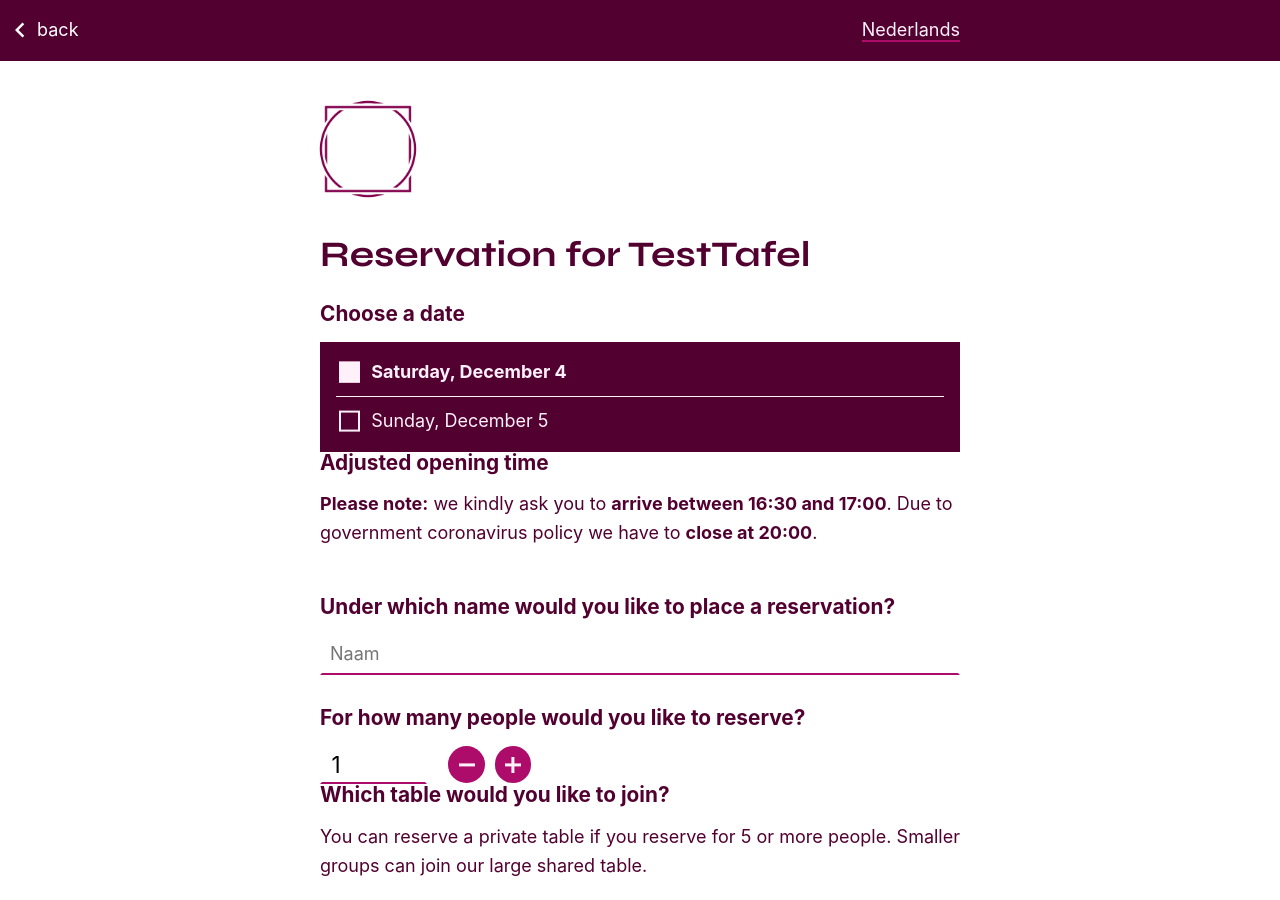
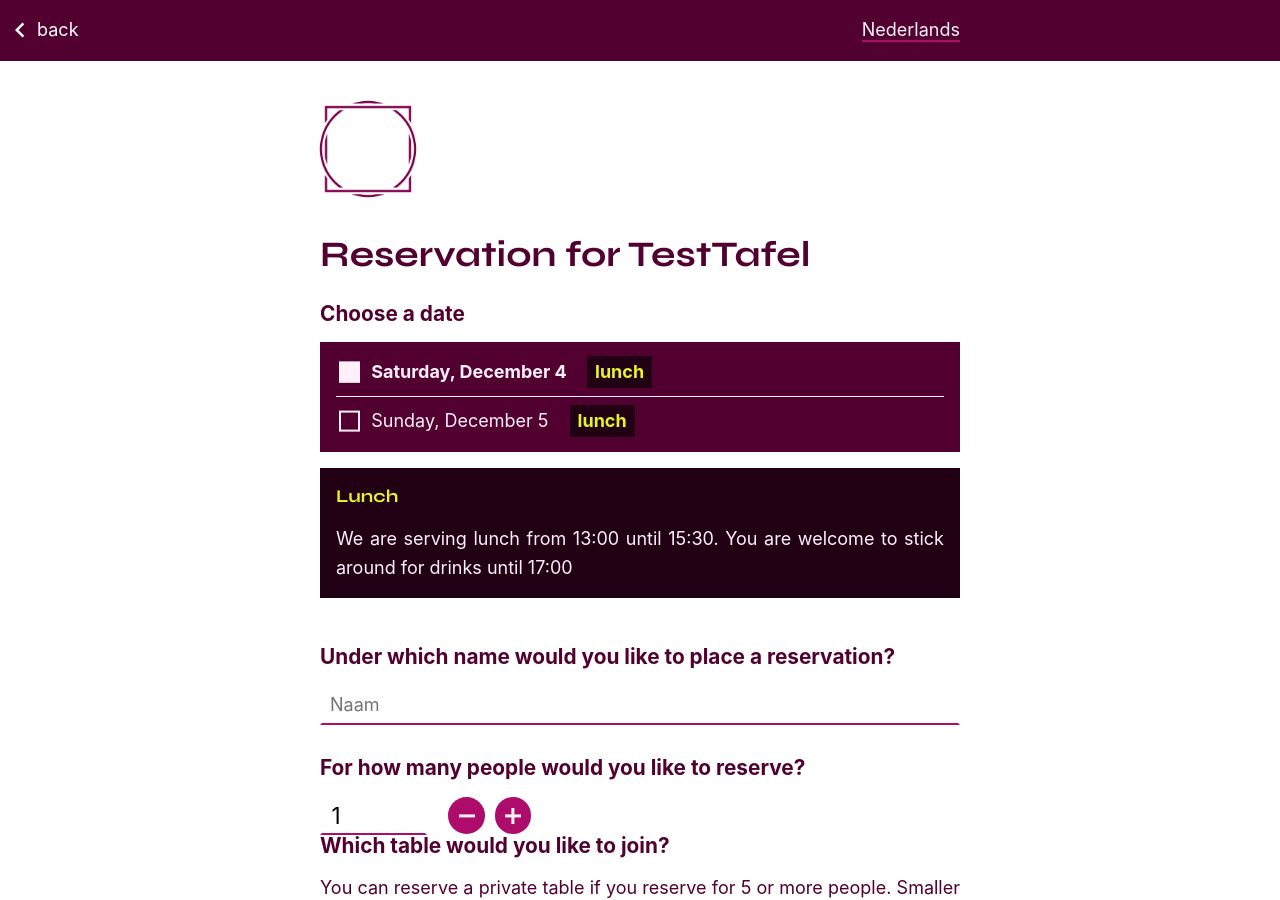
Before and after one commit to decoalitie/desering.org, a Jekyll site: the page built from en/testtafel/reservation.html, in a window 1280 px wide and 900 px high. Built offline with Jekyll 4.4.1, drawn with Linux system fonts in a browser that asks for light colours; some web fonts are replaced.

Commit message:
Change hours and days for TestTafel

```diff
--- a/_data/testtafel-specials.yml
+++ b/_data/testtafel-specials.yml
@@ -8,3 +8,8 @@
   description:
     en: This night we will be joined by a former professional barman and a cocktail guru! They will provide you with some special cocktails at our bar. We will also offer a cocktail pairing with the menu.
     nl: Voor deze avond hebben we de hulp ingeschakeld van een voormalig professioneel barman en een cocktail guru! Zij zullen jullie aan de bar voorzien van een aantal speciale cocktails. Ook bieden wij bij het menu een cocktail pairing aan.
+lunch:
+  name: Lunch
+  description:
+    en: We are serving lunch from 13:00 until 15:30. You are welcome to stick around for drinks until 17:00
+    nl: We serveren lunch van 13:00 tot 15:30. Je bent welkom om te blijven borrelen tot 17:00
--- a/en/testtafel/index.html
+++ b/en/testtafel/index.html
@@ -79,6 +79,11 @@ permalink: :path
       <h3>Reservations</h3>
 
       <p>
+        <strong>Due to opening hours restrictions in the current COVID-19 policy, we are serving lunch instead of
+          dinner</strong>
+      </p>
+
+      <p>
         You can view avaible dates and reserve a spot for yourself or a group of people through our reservation form.
         This form will be updated with new dates each week.
       </p>
--- a/en/testtafel/reservation.html
+++ b/en/testtafel/reservation.html
@@ -29,7 +29,11 @@ permalink: :path/:basename
 
           {% if unix_event > unix_now %}
 
+          {% comment %}
+          temorarily hardcode lunch special
           {% assign special = site.data["testtafel-specials"][event.date] %}
+          {% endcomment %}
+          {% assign special = site.data["testtafel-specials"]["lunch"] %}
 
           <option value="{{ event.date }}" {% if special %} data-special="{{ special.name }}"
             data-special-description="{{ special.description.en }}" {% endif %}{% if event.fullyBooked %}
@@ -82,13 +86,13 @@ permalink: :path/:basename
         </p>
       </template>
 
-      <fieldset class="align-left">
+     <!--  <fieldset class="align-left">
         <legend class="form-step-header">Adjusted opening time</legend>
         <p>
           <strong>Please note:</strong> we kindly ask you to <strong>arrive between 16:30 and 17:00</strong>. Due to
           government coronavirus policy we have to <strong>close at 20:00</strong>.
         </p>
-      </fieldset>
+      </fieldset> -->
 
       <label class="form-step-header" for="input-reservation-name">
         Under which name would you like to place a reservation?
--- a/index.html
+++ b/index.html
@@ -30,7 +30,7 @@ translation: index
   <h1>TestTafel</h1>
 
   <p>
-    TestTafel is een pop-up restaurant dat elke vrijdag en zaterdag een wisselend menu van 7 gangen serveert. Het menu
+    TestTafel is een pop-up restaurant dat elke zaterdag en zondag een wisselend menu van 7 gangen serveert. Het menu
     is een eclectische verzameling van recepten die we altijd al een keer hebben willen maken, gerechten goed gejat van
     onze favoriete chefs en recepten die we uit obscure kookboeken hebben gevist.
   </p>
```
Also changed, not shown: other parts of en/testtafel/index.html (+1 -1 lines), testtafel/index.html (+8 -2 lines), testtafel/reserveren.html (+6 -2 lines).
